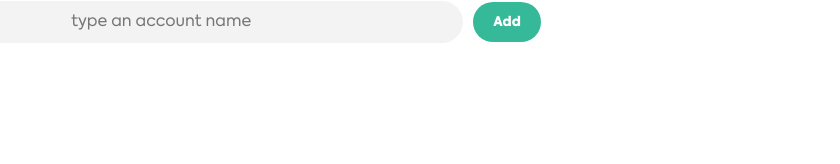
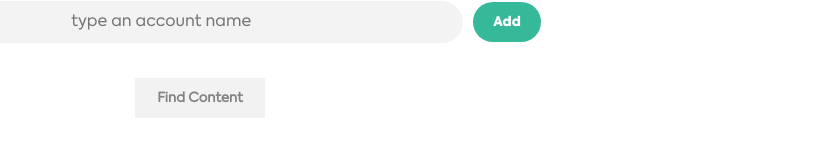
Before and after one commit to Carter4502/instagram-web-app, a React (Create React App) app: page / in a window 1280 px wide. Shown: the part 136-300 px from the top of the page, without its empty margins (440-1280 px from the left). Built offline with nearby package versions, Linux system fonts and the light colour scheme.

Commit message:
modify content button and animation

```diff
--- a/package.json
+++ b/package.json
@@ -9,7 +9,6 @@
     "@testing-library/user-event": "^12.7.3",
     "react": "^17.0.1",
     "react-dom": "^17.0.1",
-    "react-icons": "^4.2.0",
     "react-scripts": "4.0.3",
     "web-vitals": "^1.1.0"
   },
@@ -40,7 +39,6 @@
     ]
   },
   "devDependencies": {
-    "babel-plugin-react-html-attrs": "^3.0.5",
     "gh-pages": "^3.1.0"
   }
 }
--- a/src/App.js
+++ b/src/App.js
@@ -35,9 +35,9 @@ function App() {
     <div class="mainDiv">
       <Header />
       <Form accountExists={accountExists} newAccount={addAccount}/>
+      {accounts.length > 0 && <AccountList accounts={accounts} onDelete={deleteAccount}/>}
+      <div class="btnDiv"><button id={accounts.length > 0 ? 'analyze1':'analyze2'}>Find Content</button></div>
 
-      {accounts.length > 0 && <div class="btnDiv"><button id='analyze'>Analyze</button></div>}
-      {accounts.length > 0 && <AccountList accounts={accounts} onDelete={deleteAccount}/>}
     </div>
 
 
--- a/src/index.css
+++ b/src/index.css
@@ -35,21 +35,34 @@ code {
   margin: 0, auto;
 }
 
-#analyze {
-  padding: 10px 20px 10px 20px;
+#analyze1 {
+  padding: 10px 10px;
   height: 40px;
-  width: 100px;
+  width: 130px;
   font-size: smaller;
   outline: none;
   font-weight: bold;
   background-color:#03363D;
   border: none;
-  color: white;
-  border-radius: 5vh;
+  color:#ffffff;
   font-family: "Axiforma-Black";
+  margin-top: 20px;
   margin-bottom: 20px;
+}
+#analyze2 {
+  padding: 10px 20px 10px 20px;
+  height: 40px;
+  width: 130px;
+  font-size: smaller;
+  outline: none;
+  font-weight: bold;
+  background-color:#f2f2f2;
+  border: none;
+  color: #828282;
+  font-family: "Axiforma-Book";
+}
 
-}
+
 .btnDiv {
   display: flex;
   justify-content: center;
@@ -90,7 +103,7 @@ code {
 .add-account {
   margin: 0 auto;
   text-align: center;
-  margin-bottom: 20px;
+  margin-bottom: 35px;
 }
 
 .add-account-sb {
```
